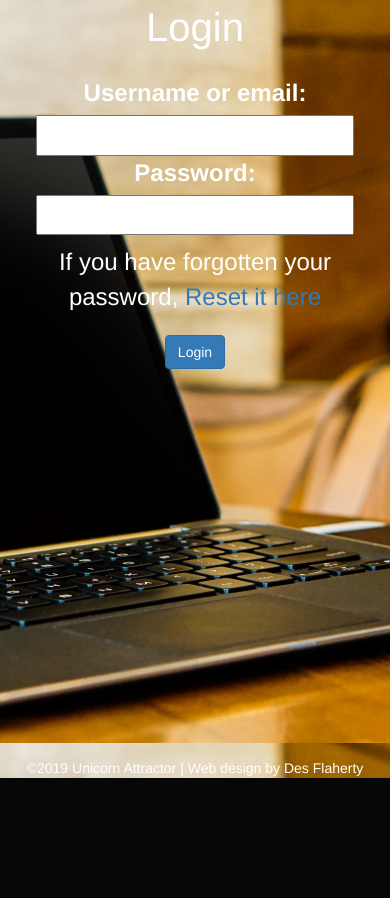
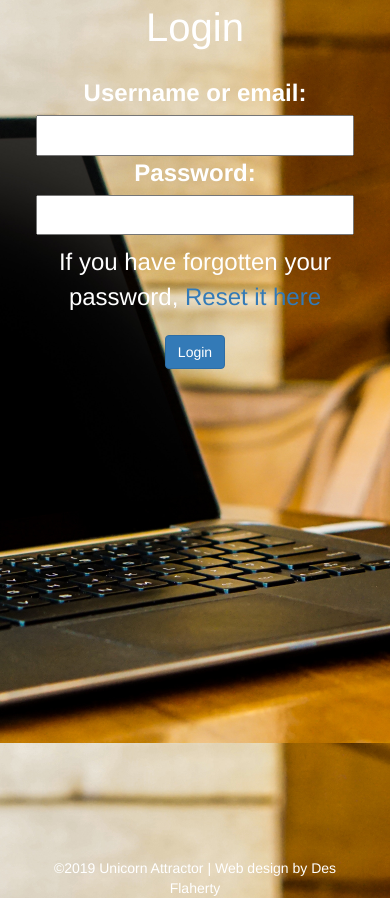
Before and after one commit to desflaherty/Unicorn_issue_tracker, a Django app: page /accounts/login/ in a window 390 px wide. Shown: the part 101-999 px from the top of the page. Before the commit the page ends 879 px from the top, so only its background shows below. Run offline with Django 3.2, Linux system fonts and the light colour scheme; some libraries are stand-ins or nearby versions.

Commit message:
fixing footer for login app on mobile

```diff
--- a/accounts/templates/login.html
+++ b/accounts/templates/login.html
@@ -2,6 +2,8 @@
 {% load bootstrap_tags %}
 {% block content %}
 <div class="container">
+    <div class="page-container">
+<div class="content-wrap">
     <div class="row">
     <div class="col-sm-12 col-md-10 col-md-offset-1 col-lg-offset-1">
     <form method="post" action="{% url 'login' %}?next={{ next }}" class="accountform login-form">
@@ -17,4 +19,6 @@
     </div>
     </div>
 {% include 'footer.html' %}
+</div>
+</div>
 {% endblock %}
```
